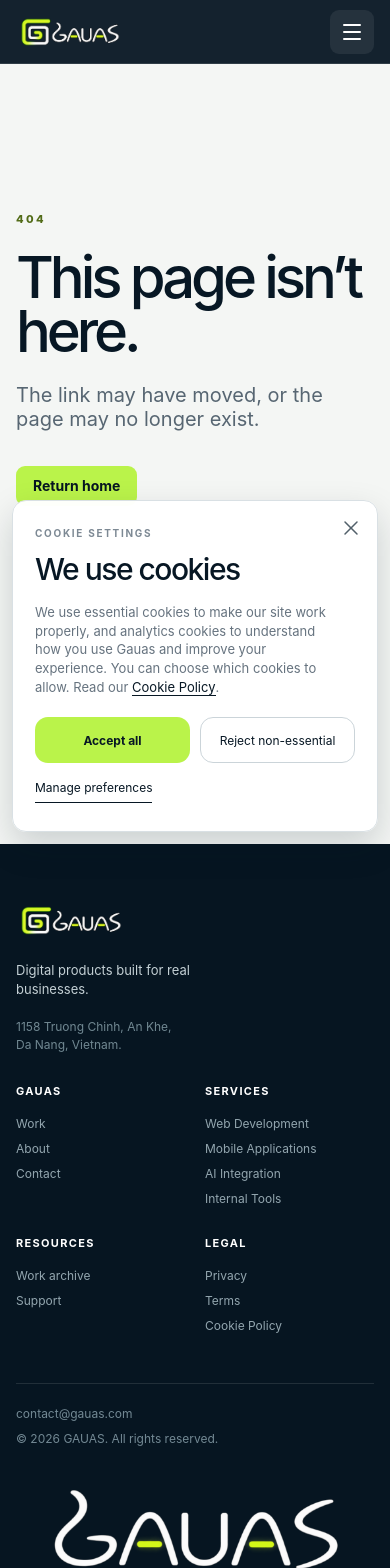
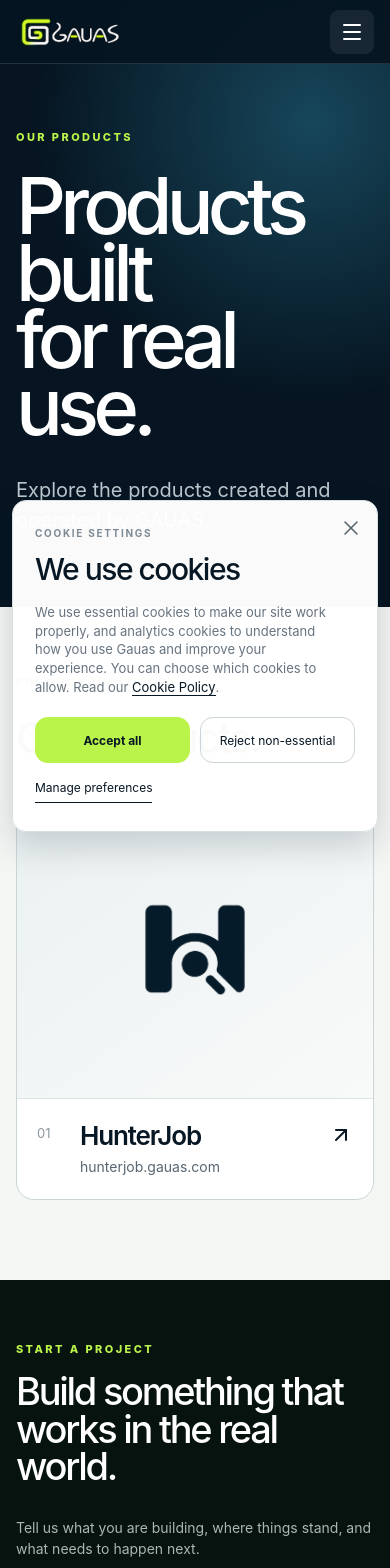
Before and after one commit to Gauas/home, a React (Vite) app: page /product in a window 390 px wide. Shown: the top 1568 px of the page. Built offline with nearby package versions, Linux system fonts and the light colour scheme.

Commit message:
feat: replace work page with products

```diff
--- a/scripts/verify.mjs
+++ b/scripts/verify.mjs
@@ -51,7 +51,7 @@
       }, { expected: PAGE_METADATA[route], route });
       results.push({ viewport: viewport.width, ...check, errors });
       if (route === "/" && [375, 768, 1440, 1920].includes(viewport.width)) await page.screenshot({ path: `/tmp/gauas-home-${viewport.width}.png`, fullPage: true });
-      if ([375, 1440].includes(viewport.width) && ["/website", "/ai-integration", "/work", "/about"].includes(route)) await page.screenshot({ path: `/tmp/gauas-${route.slice(1)}-${viewport.width}.png`, fullPage: true });
+      if ([375, 1440].includes(viewport.width) && ["/website", "/ai-integration", "/product", "/about"].includes(route)) await page.screenshot({ path: `/tmp/gauas-${route.slice(1)}-${viewport.width}.png`, fullPage: true });
       await page.close();
     }
   }
--- a/src/App.jsx
+++ b/src/App.jsx
@@ -1,4 +1,4 @@
-import { Route, Routes, useLocation } from "react-router-dom";
+import { Navigate, Route, Routes, useLocation } from "react-router-dom";
 import { CookieConsent } from "./components/common/CookieConsent";
 import { AiIntegrationPage } from "./components/ai/AiIntegrationPage";
 import { ServicePage } from "./components/services/ServicePage";
@@ -10,7 +10,7 @@
 import { Header } from "./components/layout/Header";
 import { LegalPage } from "./components/privacy/LegalPage";
 import { FinalCta } from "./components/common/FinalCta";
-import { WorkPage } from "./components/work/WorkPage";
+import { ProductPage } from "./components/product/ProductPage";
 import { AboutPage } from "./components/about/AboutPage";
 import { NotFoundPage } from "./components/common/NotFoundPage";
 import { SupportPage } from "./components/common/SupportPage";
@@ -36,7 +36,8 @@
 
   return <><ContactModalProvider translations={en}><Routes>
     <Route path="/" element={<HomePage />} />
-    <Route path="/work" element={<WorkPage />} />
+    <Route path="/product" element={<ProductPage />} />
+    <Route path="/work" element={<Navigate to="/product" replace />} />
     <Route path="/about" element={<AboutPage />} />
     <Route path="/website" element={<ServicePage service={servicePages.website} />} />
     <Route path="/mobile-application" element={<ServicePage service={servicePages.mobile} />} />
--- a/src/components/home/HeroSection.jsx
+++ b/src/components/home/HeroSection.jsx
@@ -43,7 +43,7 @@
             <ActionLink className="lime-button" to="contact">
               {translations.primary}
             </ActionLink>
-            <ActionLink className="outline-button" to="/work">
+            <ActionLink className="outline-button" to="/product">
               {translations.secondary}
             </ActionLink>
           </div>
--- a/src/components/layout/Footer.jsx
+++ b/src/components/layout/Footer.jsx
@@ -10,9 +10,9 @@
       <div className="container footer-shell">
         <div className="footer-grid editorial-footer">
           <div className="footer-intro"><GauasLogo /><p>Digital products built for real businesses.</p><span>1158 Truong Chinh, An Khe,<br />Da Nang, Vietnam.</span></div>
-          <nav aria-label="Company"><strong>GAUAS</strong><Link to="/work">Work</Link><Link to="/about">About</Link><button type="button" onClick={openContactModal}>Contact</button></nav>
+          <nav aria-label="Company"><strong>GAUAS</strong><Link to="/product">Product</Link><Link to="/about">About</Link><button type="button" onClick={openContactModal}>Contact</button></nav>
           <nav aria-label="Services"><strong>SERVICES</strong>{SERVICES.map((service) => <Link to={service.href} key={service.href}>{service.label}</Link>)}</nav>
-          <nav aria-label="Resources"><strong>RESOURCES</strong><Link to="/work">Work archive</Link><Link to="/support">Support</Link></nav>
+          <nav aria-label="Resources"><strong>RESOURCES</strong><Link to="/product">Products</Link><Link to="/support">Support</Link></nav>
           <nav aria-label="Legal"><strong>LEGAL</strong><Link to="/privacy">Privacy</Link><Link to="/terms">Terms</Link><Link to="/cookies">Cookie Policy</Link></nav>
         </div>
         <div className="footer-bottom"><a href={`mailto:${CONTACT_EMAIL}`}>{CONTACT_EMAIL}</a><p>© {new Date().getFullYear()} GAUAS. All rights reserved.</p></div>
--- a/src/components/layout/Header.jsx
+++ b/src/components/layout/Header.jsx
@@ -52,7 +52,7 @@
       </div>
       <nav className="mobile-nav" id="mobile-nav" aria-label="Mobile navigation">
         <Link to="/" onClick={closeMenu}>Home</Link>
-        <span className="nav-disabled" aria-disabled="true">Work</span>
+        <Link to="/product" onClick={closeMenu}>Product</Link>
         <div className={`mobile-service-menu ${isServicesOpen ? "visible" : ""}`}>
           <button className="mobile-service-trigger" type="button" aria-expanded={isServicesOpen} onClick={() => setIsServicesOpen((current) => !current)}>Services<ChevronDown size={15} aria-hidden="true" /></button>
           <div className="mobile-service-panel">{SERVICES.map((service) => <Link to={service.href} onClick={closeMenu} key={service.href}>{service.label}</Link>)}</div>
--- /dev/null
+++ b/src/components/product/ProductPage.jsx
@@ -0,0 +1,49 @@
+import { ArrowUpRight } from "lucide-react";
+import { PageShell } from "../common/PageShell";
+import { FinalCta } from "../common/FinalCta";
+
+const PRODUCTS = [
+  {
+    name: "HunterJob",
+    url: "https://hunterjob.gauas.com",
+    displayUrl: "hunterjob.gauas.com",
+    logo: "/assets/products/hunterjob.png",
+  },
+];
+
+export function ProductPage() {
+  return (
+    <PageShell className="product-page">
+      <section className="page-hero dark-page-hero product-hero">
+        <div className="container">
+          <p className="eyebrow">OUR PRODUCTS</p>
+          <h1>Products built<br />for real use.</h1>
+          <p>Explore the products created and operated by GAUAS.</p>
+        </div>
+      </section>
+      <section className="product-index" aria-labelledby="product-list-title">
+        <div className="container">
+          <div className="product-index-heading">
+            <p className="eyebrow dark">PRODUCT DIRECTORY</p>
+            <h2 id="product-list-title">Our products.</h2>
+          </div>
+          <div className="product-grid">
+            {PRODUCTS.map((product, index) => (
+              <a className="product-card" href={product.url} target="_blank" rel="noreferrer" key={product.url}>
+                <div className="product-logo-wrap">
+                  <img src={product.logo} width="1254" height="1254" alt={`${product.name} logo`} />
+                </div>
+                <div className="product-card-copy">
+                  <span>{String(index + 1).padStart(2, "0")}</span>
+                  <div><h3>{product.name}</h3><p>{product.displayUrl}</p></div>
+                  <ArrowUpRight aria-hidden="true" />
+                </div>
+              </a>
+            ))}
+          </div>
+        </div>
+      </section>
+      <FinalCta />
+    </PageShell>
+  );
+}
--- a/src/components/work/WorkPage.jsx
+++ /dev/null
@@ -1,12 +0,0 @@
-import { PageShell } from "../common/PageShell";
-import { FinalCta } from "../common/FinalCta";
-
-export function WorkPage() {
-  return (
-    <PageShell className="work-page">
-      <section className="page-hero dark-page-hero"><div className="container"><p className="eyebrow">SELECTED WORK</p><h1>Work built<br />to be used.</h1><p>Selected digital products, systems, and experiences built by GAUAS.</p></div></section>
-      <section className="work-status-band"><div className="container"><div><p className="eyebrow dark">WORK ARCHIVE</p><h2>Currently updating.</h2></div><p>Project case studies will be published only when their scope, technical details, and client information are ready to share.</p></div></section>
-      <FinalCta />
-    </PageShell>
-  );
-}
--- a/src/config/metadata.js
+++ b/src/config/metadata.js
@@ -1,6 +1,6 @@
 export const PAGE_METADATA = {
   "/": { title: "GAUAS | Digital Product & Software Studio", description: "GAUAS designs and builds websites, applications, AI-powered products, and internal tools—from idea to production." },
-  "/work": { title: "Selected Work | GAUAS", description: "Selected digital products, systems, and experiences built by GAUAS." },
+  "/product": { title: "Products | GAUAS", description: "Explore digital products created and operated by GAUAS." },
   "/about": { title: "About GAUAS | Software Product Studio", description: "GAUAS is a software product studio in Da Nang, Vietnam, building web, mobile, backend, infrastructure, and AI-powered products." },
   "/website": { title: "Web Development Services | GAUAS", description: "Fast, responsive marketing websites and production web applications built around real business goals." },
   "/mobile-application": { title: "Mobile Application Development | GAUAS", description: "Focused iOS and Android products connected to real backend systems and business workflows." },
--- a/src/config/site.js
+++ b/src/config/site.js
@@ -9,7 +9,7 @@
 
 export const PRIMARY_NAVIGATION = [
   { label: "Home", href: "/" },
-  { label: "Work", href: "/work", disabled: true },
+  { label: "Product", href: "/product" },
   { label: "Services", href: "/#services", dropdown: true },
   { label: "About", href: "/about" },
 ];
@@ -23,7 +23,7 @@
 
 export const PUBLIC_ROUTES = [
   "/",
-  "/work",
+  "/product",
   "/about",
   ...SERVICES.map(({ href }) => href),
   "/support",
--- a/src/i18n/en.json
+++ b/src/i18n/en.json
@@ -15,6 +15,6 @@
     "title": "Build. Deploy. Scale.",
     "copy": "Reliable digital products for real businesses.",
     "primary": "Start a project",
-    "secondary": "Explore our work"
+    "secondary": "Explore products"
   }
 }
--- a/src/styles.css
+++ b/src/styles.css
@@ -1607,6 +1607,21 @@
 .work-status-band h2 { font-size: clamp(42px, 4vw, 62px); font-weight: 520; letter-spacing: -.06em; }
 .work-status-band .container > p:last-child { max-width: 600px; color: var(--body); font-size: var(--type-body); line-height: 1.55; }
 
+.product-index { padding-block: 96px 120px; background: #f4f6f4; }
+.product-index-heading { display: grid; grid-template-columns: .42fr 1.58fr; gap: 62px; align-items: end; }
+.product-index-heading h2 { font-size: clamp(42px, 4vw, 62px); font-weight: 520; letter-spacing: -.06em; line-height: 1; }
+.product-grid { display: grid; grid-template-columns: repeat(2, minmax(0, 1fr)); gap: 20px; margin-top: 54px; }
+.product-card { display: block; overflow: hidden; border: 1px solid #cbd5d7; border-radius: 18px; background: #fff; transition: border-color .2s ease, box-shadow .2s ease, transform .2s ease; }
+.product-card:hover { border-color: #aebdc0; box-shadow: 0 20px 45px #06152114; transform: translateY(-4px); }
+.product-logo-wrap { display: grid; min-height: 430px; place-items: center; padding: 70px; background: linear-gradient(145deg, #eaf0f1, #f8faf9); }
+.product-logo-wrap img { width: min(56%, 250px); height: auto; }
+.product-card-copy { display: grid; grid-template-columns: 38px 1fr auto; align-items: start; gap: 20px; padding: 25px 28px 28px; border-top: 1px solid var(--line); }
+.product-card-copy > span { padding-top: 5px; color: #89969c; font-size: var(--type-ui-sm); }
+.product-card-copy h3 { font-size: var(--type-title-xs); font-weight: 590; letter-spacing: -.045em; }
+.product-card-copy p { margin-top: 7px; color: var(--body); font-size: var(--type-ui); }
+.product-card-copy > svg { margin-top: 3px; transition: transform .2s ease; }
+.product-card:hover .product-card-copy > svg { transform: translate(4px, -4px); }
+
 .studio-approach { display: grid; grid-template-columns: .82fr 1.18fr; gap: 110px; padding-block: 120px; }
 .studio-approach > div:first-child h2 { max-width: 610px; margin-top: 24px; font-size: clamp(54px, 5.6vw, 86px); font-weight: 520; letter-spacing: -.07em; line-height: .94; }
 .studio-approach-copy > p { max-width: 770px; color: var(--ink); font-size: clamp(20px, 1.7vw, 27px); line-height: 1.48; }
@@ -1649,9 +1664,11 @@
 @media (max-width: 900px) {
   .work-updating-row,
   .work-status-band > .container,
+  .product-index-heading,
   .goal-stack-heading,
   .studio-approach,
   .ai-outcomes header { grid-template-columns: 1fr; gap: 28px; }
+  .product-grid { grid-template-columns: 1fr; }
   .studio-approach-copy > div { grid-template-columns: 1fr 1fr; }
   .goal-tabs,
   .goal-panel,
@@ -1663,6 +1680,10 @@
 @media (max-width: 600px) {
   .selected-work-updating,
   .work-status-band { padding-block: 52px; }
+  .product-index { padding-block: 68px 80px; }
+  .product-grid { margin-top: 38px; }
+  .product-logo-wrap { min-height: 300px; padding: 48px; }
+  .product-card-copy { grid-template-columns: 30px 1fr auto; gap: 13px; padding: 21px 20px 24px; }
   .work-updating-row h2 { font-size: 40px; }
   .work-status-band h2 { font-size: 44px; }
   .studio-approach,
```
Also changed, not shown: public/assets/products/hunterjob.png (added), 1 other file (tests, documents, lock files or other folders).
